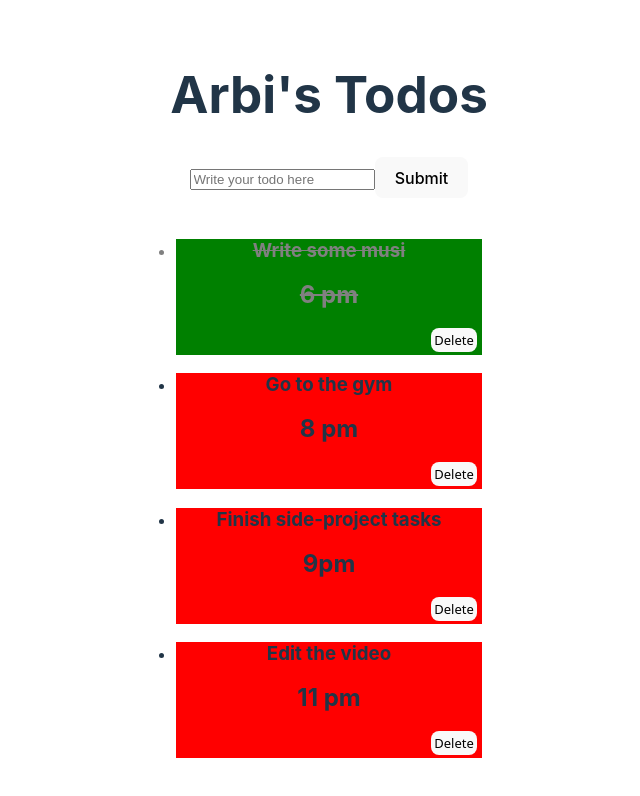
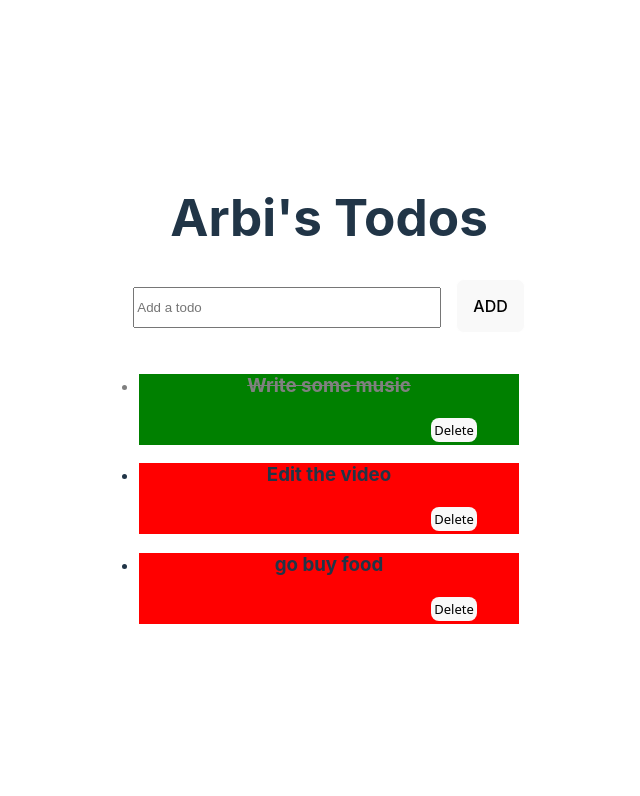
Before and after one commit to ArbenitBytyqi/hoxton-react-improver, a React (Vite) app: page / in a window 1280 px wide. Shown: the top 796 px of the page, without its empty margins (311-951 px from the left). Built offline with nearby package versions, Linux system fonts and the light colour scheme; data requests are answered from the project's data file.

Commit message:
add todos done

```diff
--- a/db.json
+++ b/db.json
@@ -2,27 +2,18 @@
   "todos": [
     {
       "id": 2,
-      "content": "Write some musi",
-      "time": "6 pm",
+      "content": "Write some music",
       "completed": true
-    },
-    {
-      "id": 3,
-      "content": "Go to the gym",
-      "time": "8 pm",
-      "completed": false
-    },
-    {
-      "id": 4,
-      "content": "Finish side-project tasks",
-      "time": "9pm",
-      "completed": false
     },
     {
       "id": 5,
       "content": "Edit the video",
-      "time": "11 pm",
       "completed": false
+    },
+    {
+      "content": "go buy food",
+      "completed": false,
+      "id": 6
     }
   ]
 }
--- a/src/App.css
+++ b/src/App.css
@@ -66,3 +66,14 @@
   margin-bottom: 3px;
   margin-left: 250px;
 }
+
+.todo-input{width: 300px;
+height: 35px;}
+
+
+.add-btn{
+  padding: 1rem;
+  margin-left:15px;
+  border: 1px solid white;
+
+}
--- a/src/App.tsx
+++ b/src/App.tsx
@@ -11,11 +11,44 @@ function App() {
       .then((todosFromServer) => setTodos(todosFromServer));
   }, []);
 
+  function createTodo(text: string) {
+    let newTodo = {
+      content: text,
+      completed: false,
+    };
+
+    fetch("http://localhost:3000/todos", {
+      method: "POST",
+      headers: {
+        "Content-Type": "application/json",
+      },
+      body: JSON.stringify(newTodo),
+    })
+      .then((resp) => resp.json())
+      .then((todosFromServer) => {
+        setTodos([...todos, todosFromServer]);
+      });
+  }
+
   return (
     <div className="App">
       <h1>Arbi's Todos</h1>
-      <input type="text" placeholder="Write your todo here"></input>
-      <button>Submit</button>
+      <form
+        onSubmit={(event) => {
+          event.preventDefault();
+          createTodo(event.target.content.value);
+          event.target.reset();
+        }}
+      >
+        <input
+          className="todo-input"
+          type="text"
+          placeholder="Add a todo"
+          name="content"
+          required
+        />
+        <button className="add-btn">ADD</button>
+      </form>
 
       <ul className="todoList">
         {todos.map((todo) => (
--- a/src/components/Todos.tsx
+++ b/src/components/Todos.tsx
@@ -20,7 +20,6 @@ export function Todos({ todo, todos, setTodos }) {
         }}
       >
         <h3>{todo.content}</h3>
-        <h2>{todo.time}</h2>
       </span>
       <button
         className="deleteButton"
```
